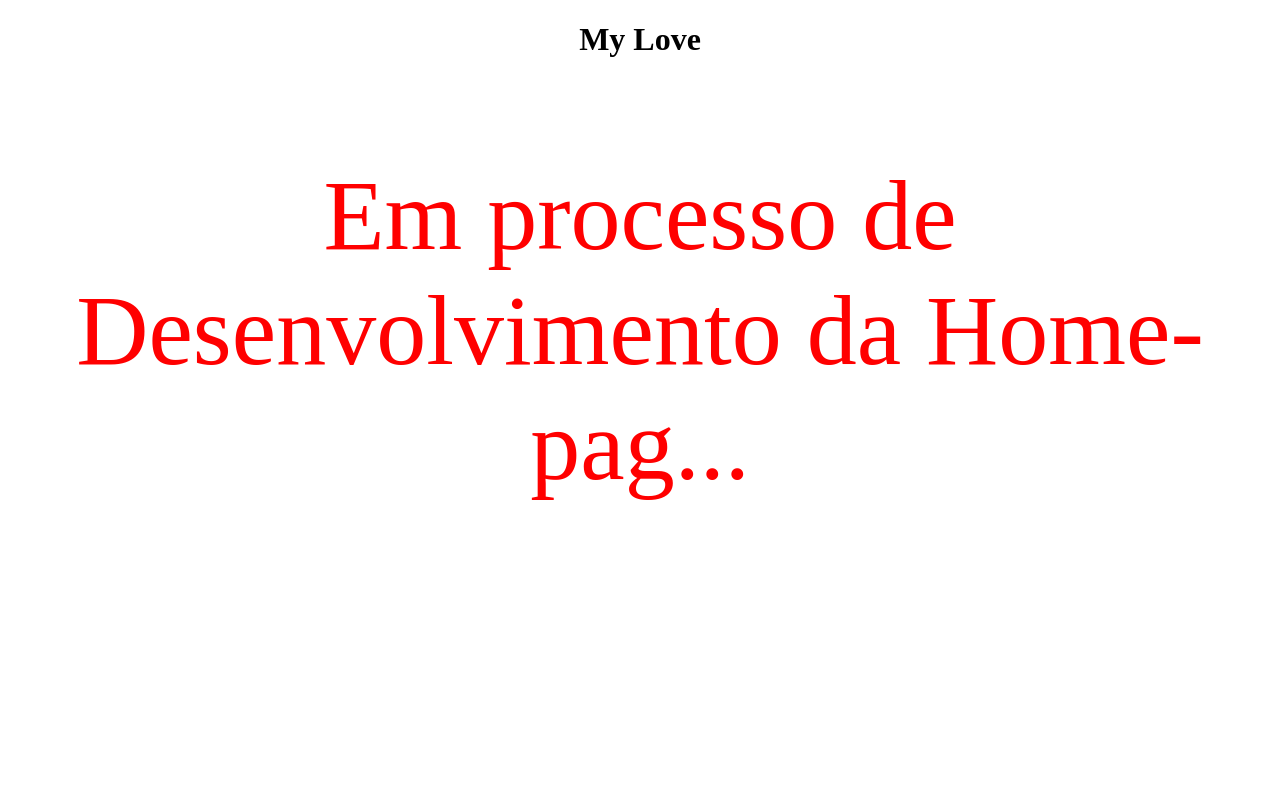
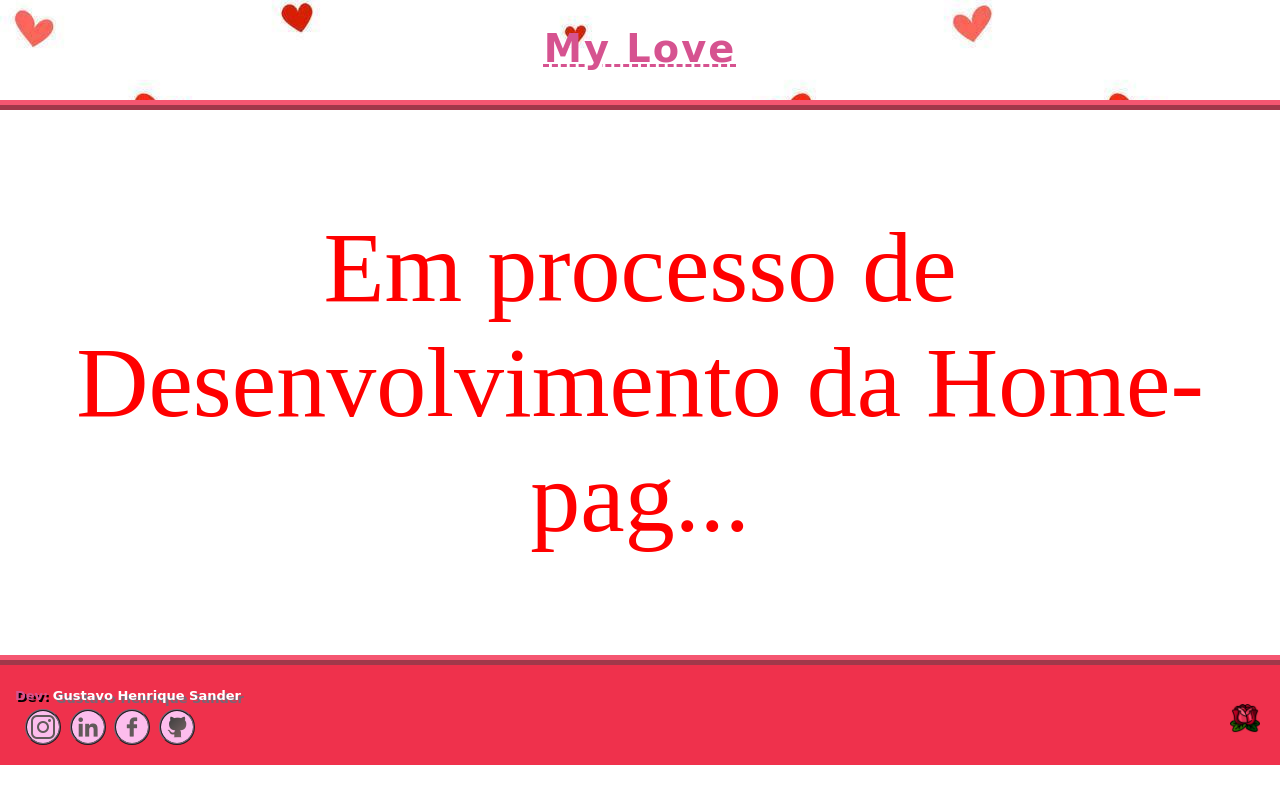
Before and after one commit to Guh-Sander/My-Love, a PHP site: page /code/html/home.html in a window 1280 px wide. Run offline with PHP 8.4, Linux system fonts and the light colour scheme.

Commit message:
Add home-pag

```diff
--- /dev/null
+++ b/code/css/footer.css
@@ -0,0 +1,61 @@
+footer {
+    width: 100%;
+    height: 100px;
+    display: flex;
+    align-items: flex-end;
+    justify-content: space-between;
+    background-color: #EF314C;
+    border-top: ridge 10px rgb(245, 86, 113);
+}
+
+section#developer {
+    width: 250px;
+    padding-bottom: 20px;
+}
+
+a#dev-name {
+    padding-left: 15px;
+    text-decoration: none;
+    font-family: cursive;
+    font-size: small;
+    font-weight: bolder;
+    color: #fff;
+    text-shadow: 3px 3px #766676;
+}
+
+span {
+    color: rgb(214, 83, 144);
+    text-shadow: 2px 2px black;
+}
+
+ul#media {
+    padding-top: 5px;
+    padding-left: 25px;
+    margin: 0;
+    width: 170px;
+    display: flex;
+    flex-wrap: nowrap;
+    justify-content: space-between;
+    list-style: none;
+}
+
+.contat {
+    width: 32px;
+    height: 32px;
+    border-radius: 100%;
+    border: 2px ridge #766676;
+    background-color: rgb(253, 189, 237);
+    text-align: center;
+}
+
+.social-media {
+    width: 32px;
+    height: 32px;
+    align-content: flex-end;
+    display: block;
+}
+
+section#go-top {
+    padding-bottom: 28px;
+    padding-right: 20px;
+}
--- /dev/null
+++ b/code/css/header.css
@@ -0,0 +1,32 @@
+body {
+    margin: 0;
+}
+
+header {
+    background-image: url(../../img/background_heart.jpg);
+    font-size: larger;
+    font-weight: bolder;
+    text-align: center;
+    display: flex;
+    flex-direction: row;
+    justify-content: center;
+    align-content: center;
+    height: 100px;
+    border-bottom: ridge 10px rgb(245, 86, 113);
+}
+
+a#link-home {
+    color: rgb(214, 83, 144);
+    font-family: cursive;
+    letter-spacing: 2px;
+    text-decoration: dashed underline 3px rgb(214, 83, 144);
+}
+
+/* Deixa visível os title ao passar o cursor */
+.cursor:hover {
+    cursor: url(../../img/cursor_heart.png), auto;
+}
+
+.cursor-pointer:hover {
+    cursor: pointer;
+}
--- a/code/html/form-love.html
+++ b/code/html/form-love.html
@@ -7,6 +7,7 @@
     <link rel="icon" type="image/x-icon" href="../../img/logo_rosa.png">
     <title>Namorada - Cadastro</title>
     <link rel="stylesheet" type="text/css" href="../css/form-love.css"/>
+    <link rel="stylesheet" type="text/css" href="../css/footer.css"/>
     <script type="text/javascript" src="../js/function-heart.js"></script>
     <script type="text/javascript" src="../js/function-rosa.js"></script>
     <script type="text/javascript" src="../js/function-mask-tel.js"></script>
--- a/code/html/home.html
+++ b/code/html/home.html
@@ -5,14 +5,49 @@
     <meta name="viewport" content="width=device-width, initial-scale=1.0">
     <link rel="icon" type="image/x-icon" href="../../img/logo_rosa.png">
     <title>Namorada - Home</title>
+    <link rel="stylesheet" type="text/css" href="../css/header.css">
+    <link rel="stylesheet" type="text/css" href="../css/footer.css">
 </head>
 <body>
-    <header style="text-align: center;">
-        <h1 class="cursor" title="Meu amor, minha namorada, minha vida!">My Love</h1>
+    <header>
+        <h1 id="go-top" class="cursor" title="Meu amor, minha namorada, minha vida!">
+            <a id="link-home" href="home.html">My Love</a>
+        </h1>
     </header>
     <div style="text-align: center;">
         <p style="color: red; font-size: 100px;">Em processo de Desenvolvimento da Home-pag...</p>
     </div>
-    <footer></footer>
+    <footer>
+        <section id="developer">
+            <a id="dev-name" title="Desenvolvedor e criador de MyLove!" href="https://linktr.ee/guh_sander" target="_blank"><span>Dev:</span> Gustavo Henrique Sander</a>
+            <ul id="media">
+                <li class="contat">
+                    <a class="social-media" href="https://www.instagram.com/guh_sander/" target="_blank">
+                        <img src="../../img/insta.png" title="Instagram" alt="Instagram do desenvolvedor."/>
+                    </a>
+                </li>
+                <li class="contat">
+                    <a class="social-media" href="https://www.linkedin.com/in/guh-sander/" target="_blank">
+                        <img src="../../img/linkdin.png" title="Linkedin" alt="Linkedin do desenvolvedor."/>
+                    </a>
+                </li>
+                <li class="contat">
+                    <a class="social-media" href="https://www.facebook.com/GuhSander/" target="_blank">
+                        <img src="../../img/face.png" title="Facebook" alt="Facebook do desenvolvedor."/>
+                    </a>
+                </li>
+                <li class="contat">
+                    <a class="social-media" href="https://github.com/Guh-Sander" target="_blank">
+                        <img src="../../img/github.png" title="Git Hub" alt="Github do desenvolvedor."/>
+                    </a>
+                </li>
+            </ul>
+        </section>
+        <section id="go-top">
+            <a title="voltar ao topo!" href="#go-top">
+                <img style="width: 30px;" src="../../img/logo_rosa.png" title="voltar ao topo!" alt="voltar ao topo!"/>
+            </a>
+        </section>
+    </footer>
 </body>
 </html>
--- a/index.html
+++ b/index.html
@@ -6,6 +6,7 @@
     <link rel="icon" type="image/x-icon" href="img/logo_rosa.png">
     <title>Namorada - Login</title>
     <Link rel="stylesheet" type="text/css" href="code/css/login.css"/>
+    <link rel="stylesheet" type="text/css" href="code/css/footer.css"/>
     <script type="text/javascript" src="code/js/function-heart.js"></script>
     <script type="text/javascript" src="code/js/function-login.js"></script>
 </head>
```
Also changed, not shown: code/css/form-love.css (+0 -62 lines), code/css/login.css (+0 -62 lines).
